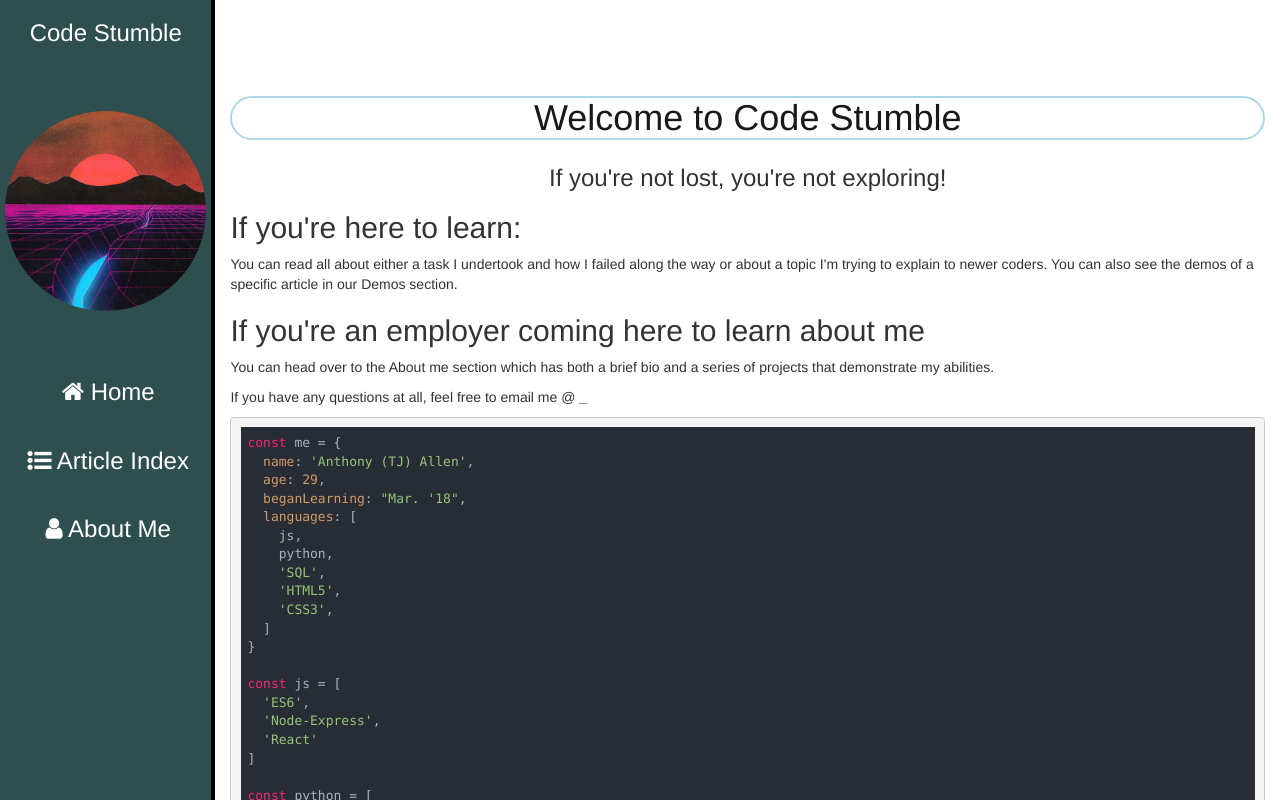
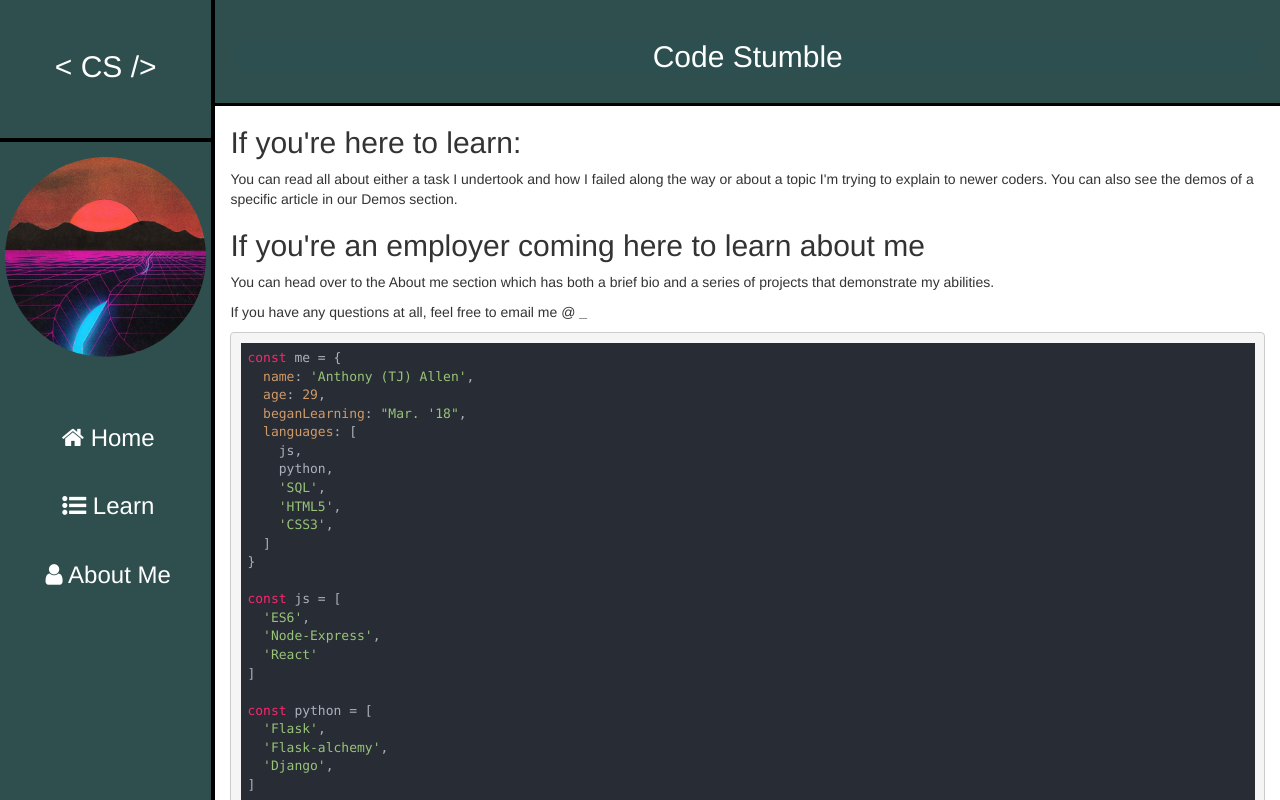
Before and after one commit to no-trbl-2-u/CodeStumble, a React app: page / in a window 1280 px wide. Built offline with nearby package versions, Linux system fonts and the light colour scheme.

Commit message:
Found color theme, began Header and corner box

```diff
--- a/src/App/App.css
+++ b/src/App/App.css
@@ -21,7 +21,8 @@
   }
 
   .App-header {
-    visibility: visible;
+    /* visibility: visible; */
+    color: red;
   }}
 
 @media screen and (max-width: 750px) and (max-height: 640px) {
--- a/src/components/Layout/ArticleIndex/ArticleIndex.js
+++ b/src/components/Layout/ArticleIndex/ArticleIndex.js
@@ -20,7 +20,7 @@ class ArticleIndex extends Component{
         <ul className='articleLinks'>
           {this.state.articles.map((ea, index) => {
             return(
-              <li key={index}><Link to={ea.path}>{ea.title}</Link></li>
+              <li className="articleLink" key={index}><Link to={ea.path}>{ea.title}</Link></li>
             )
           })}
         </ul>
--- a/src/components/Layout/ArticleIndex/articleIndex.css
+++ b/src/components/Layout/ArticleIndex/articleIndex.css
@@ -3,9 +3,38 @@
 }
 
 .articleLinks {
-  text-decoration: blue;
+  background-color: #282C34;
+  border-radius: 20px;
+  color: #F22749; /* Link button */
+}
+
+.articleLink {
+  margin: 10px;
+}
+
+.articleLink a{
+  color: #91B974;
+  margin: 10px;
 }
 
 .ArticleIndex-container {
   margin: 15px;
 }
+
+.ArticleIndex-container h2 {
+  text-align: center;
+  /* margin: 15px; */
+  margin: 5px;
+
+  border-radius: 20px;
+
+  background-color: #282C34;
+  color: #91B974;
+}
+/*
+#91B974
+#F22749
+#5C67A7
+#2F4F4F
+#291F34
+#282C34 - Black-better */
--- /dev/null
+++ b/src/components/Layout/Header/Header.js
@@ -0,0 +1,13 @@
+import React from 'react';
+
+import './header.css'
+
+const Header = () => {
+  return (
+    <header className="App-header">
+      <h2 className="welcome_banner">Code Stumble</h2>
+    </header>
+  );
+};
+
+export default Header;
--- /dev/null
+++ b/src/components/Layout/Header/header.css
@@ -0,0 +1,34 @@
+.App-header {
+  text-align: center;
+  background-color: #2F4F4F;
+  color: azure;
+
+  margin:0px;
+  padding: 20px;
+
+  border-bottom: 3px solid black;
+}
+
+a:link {
+  text-decoration: none;
+}
+
+.welcome_banner {
+  text-align: center;
+  /* border: 2px solid #add8e6;
+  border-radius: 25px; */
+  /* margin: 50px; */
+
+  animation: fadeIn 8s;
+}
+
+@keyframes fadeIn {
+  0% {
+    opacity: 0;
+    background-color: #2F4F4F;
+  }
+  100% {
+    opacity: 3;
+    color:#ffffff
+  }
+}
--- a/src/components/Layout/Home/Home.js
+++ b/src/components/Layout/Home/Home.js
@@ -22,9 +22,6 @@ class Home extends Component {
   render () {
     return (
       <div className="Home-container">
-        <h1 className="welcome_banner">Welcome to Code Stumble</h1>
-        <h3 align="center"> If you're not lost, you're not exploring! </h3>
-
         <Markdown>
           {home}
         </Markdown>
--- a/src/components/Layout/Home/home.css
+++ b/src/components/Layout/Home/home.css
@@ -1,25 +1,3 @@
 .Home-container {
   margin: 15px;
 }
-
-.welcome_banner {
-  text-align: center;
-  border: 2px solid #add8e6;
-  border-radius: 25px;
-  /* margin: 50px; */
-  margin-bottom: 25px;
-
-  animation: fadeIn 8s;
-}
-
-@keyframes fadeIn {
-  0% {
-    opacity: 0;
-    color: #ffffff
-  }
-  100% {
-    opacity: 3;
-    color:#000000
-  }
-
-}
--- a/src/components/Layout/Layout.js
+++ b/src/components/Layout/Layout.js
@@ -1,9 +1,9 @@
-// Import Libraries
 import React, { Component } from 'react';
 import { Link } from '@reach/router'
 
-// Import css file for content component
-import './content.css'
+import Header from './Header/Header'
+
+import './layout.css'
 
 class Layout extends Component {
 
@@ -11,15 +11,9 @@ class Layout extends Component {
     return (
       // TODO -> Fix bootstrap classes for Content & NavBar
       <div className = "content-container">
-
-        {/* TODO -> Make a Header COMPONENT! */}
-        <header>
-          <Link to="/">
-            <h2 className="App-header">
-              <i>Code Stumble</i>
-            </h2>
-          </Link>
-        </header>
+        <Link to="/">
+          <Header />
+        </Link>
 
         {/* Render all children Components! */}
         {this.props.children}
--- a/src/components/Layout/content.css
+++ b/src/components/Layout/layout.css
@@ -3,19 +3,6 @@
   background-color: white;
   margin: auto;
   overflow: scroll;
-}
-
-.App-header {
-  text-align: center;
-  background-color: #2F4F4F;
-  color: azure;
-
-  margin:0px;
-  padding: 20px;
-
-  border-bottom: 3px solid black;
-  visibility: hidden;
-
 }
 
 .content-container header a:link {
--- a/src/components/SideNav/SideNav.js
+++ b/src/components/SideNav/SideNav.js
@@ -7,7 +7,7 @@ class SideNav extends Component {
   render () {
     return (
       <div className = "sideNavBlock">
-        <h3> Code Stumble </h3>
+        <h2> &lt; CS /&gt; </h2>
         <SideNavIMG />
         <SideNavLinks />
       </div>
@@ -46,7 +46,7 @@ class SideNavLinks extends Component {
           <Link to="articles">
             <li>
               <i className="fa fa-list-ul my-float"></i>
-              <span> Article Index</span>
+              <span> Learn </span>
             </li>
           </Link>
 
--- a/src/components/SideNav/sideNav.css
+++ b/src/components/SideNav/sideNav.css
@@ -8,15 +8,18 @@
   height: 100%;
   overflow: auto;
 }
-.sideNavBlock h3 {
+
+.sideNavBlock h2 {
   text-align: center;
-  margin-bottom: 20px;
+  padding-top: 30px;
+  padding-bottom: 55px;
+  border-bottom: 4px solid black;
 }
 
 .portfolioImg {
   height: 200px;
   margin: 5px;
-  margin-top: 45px;
+  /* margin-top: 45px; */
 }
 
 .linkBox {
```
Also changed, not shown: src/App/colors.txt (added).
